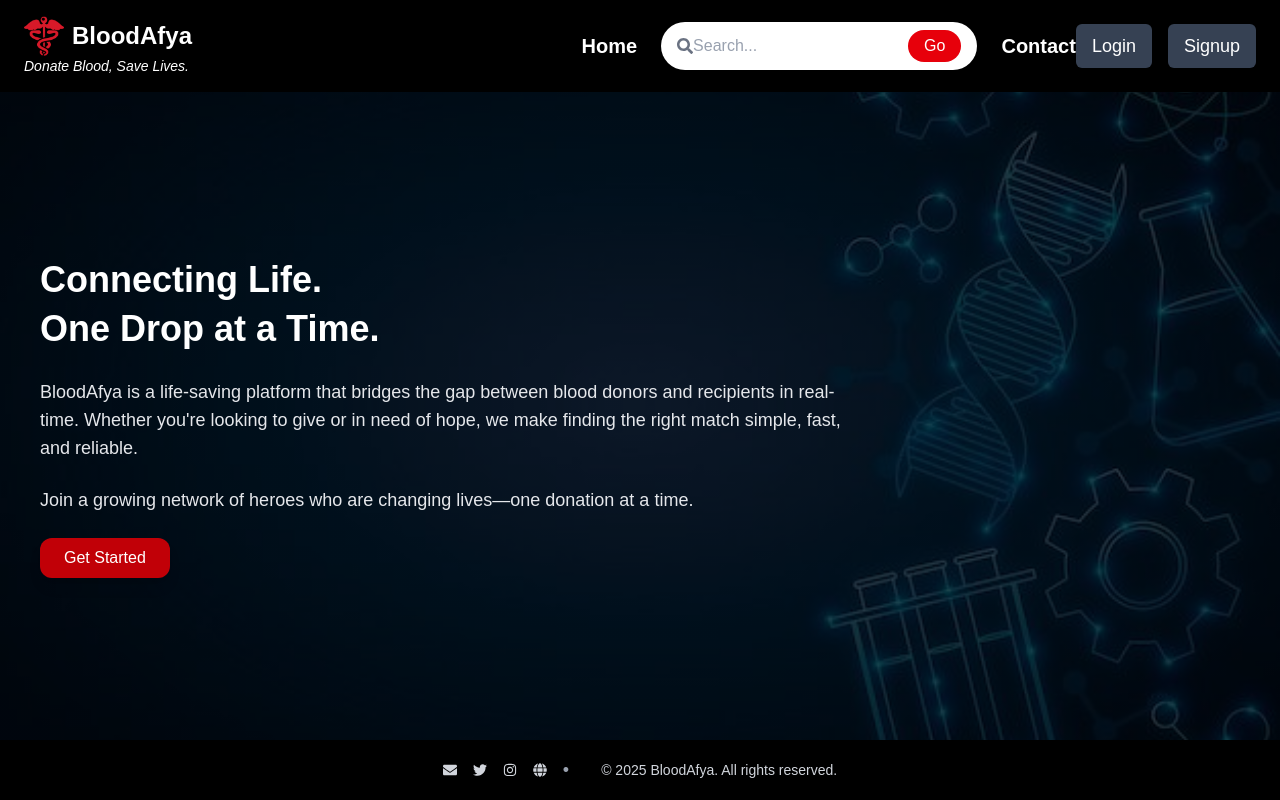
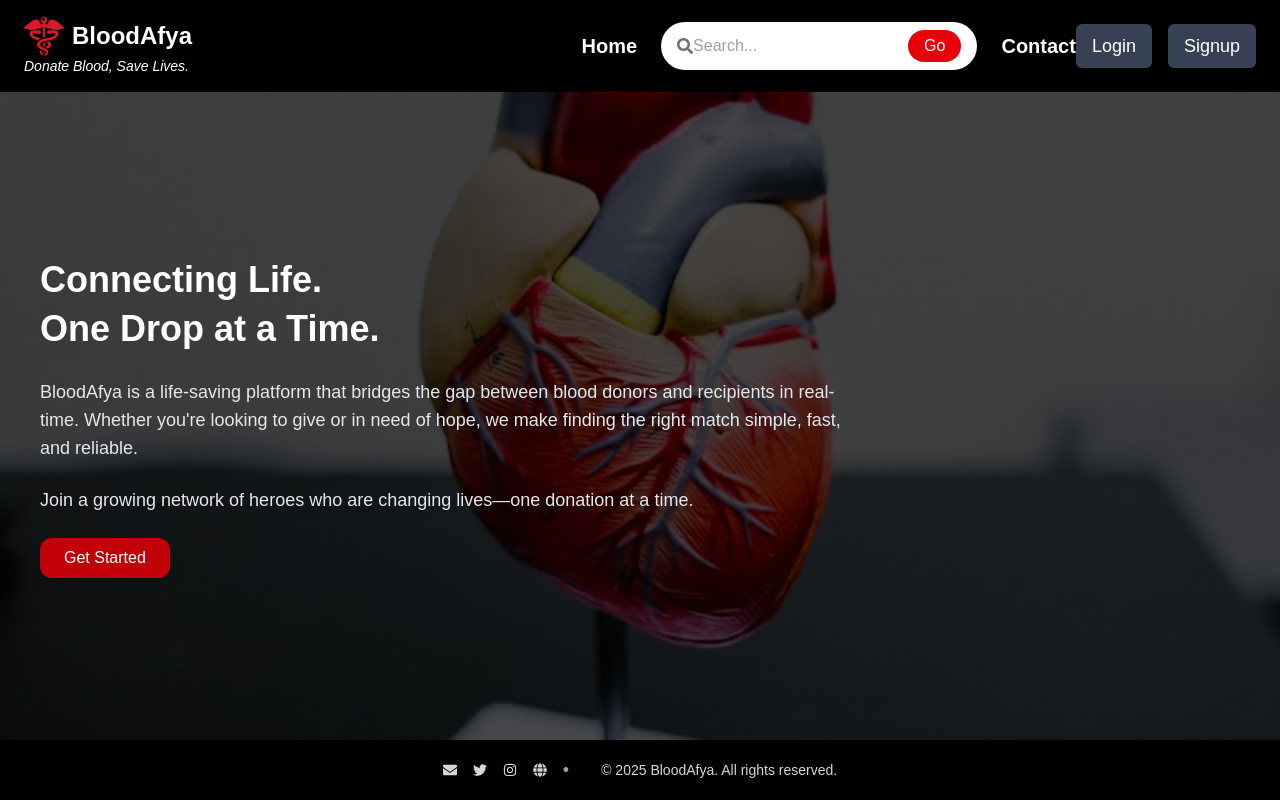
Before and after one commit to Lincoln-Madaraka/bloodafya, a Next.js app: page / in a window 1280 px wide. Built offline with nearby package versions, Linux system fonts and the light colour scheme.

Commit message:
bloodafya

```diff
--- a/package.json
+++ b/package.json
@@ -10,6 +10,7 @@
   },
   "dependencies": {
     "@prisma/client": "^6.9.0",
+    "framer-motion": "^12.16.0",
     "next": "15.3.3",
     "react": "^19.0.0",
     "react-dom": "^19.0.0",
--- a/src/app/page.tsx
+++ b/src/app/page.tsx
@@ -1,20 +1,38 @@
 'use client';
 
 import { useRouter } from 'next/navigation';
-import React from 'react';
+import React, { useState, useEffect } from 'react';
+import { motion } from 'framer-motion';
 import { FaTwitter, FaInstagram, FaGlobe, FaEnvelope, FaSearch } from 'react-icons/fa';
 export default function Home() {
   const router = useRouter();
+  const images = [
+  "/dash-background.jpeg",
+  "/login.jpeg",
+  "/signup-background.jpeg",
+  "/background-contact.jpeg"
+];
+  const [bgIndex, setBgIndex] = useState(0);
+      useEffect(() => {
+      const interval = setInterval(() => {
+        setBgIndex((prevIndex) => (prevIndex + 1) % images.length);
+      }, 3000); // 6 seconds
+      return () => clearInterval(interval);
+    }, []);
   const [menuOpen, setMenuOpen] = React.useState(false);
 
   return (
-    <div
-      className="min-h-screen bg-cover bg-center relative text-white flex flex-col"
+   <motion.div
+      key={bgIndex} // Re-animates on change
+      initial={{ opacity: 0 }}
+      animate={{ opacity: 1 }}
+      transition={{ duration: 1.5 }}
+      className="min-h-screen bg-cover bg-center relative text-white flex flex-col transition-all duration-1000"
       style={{
-        backgroundImage:
-          "linear-gradient(rgba(0,0,0,0.7), rgba(0,0,0,0.7)), url('/dash-background.jpeg')",
+        backgroundImage: `linear-gradient(rgba(0,0,0,0.7), rgba(0,0,0,0.7)), url('${images[bgIndex]}')`,
       }}
     >
+
       <div className="flex w-full">
       {/* Header */}
       <div className="hidden md:flex w-full flex-row">
@@ -98,17 +116,53 @@ export default function Home() {
       {/* Main Content */}
       <main className="flex items-center justify-start px-10 py-20 max-w-4xl flex-grow">
         <div className="space-y-6">
-          <h2 className="text-4xl font-bold leading-snug">
-            Connecting Life. <br /> One Drop at a Time.
-          </h2>
-          <p className="text-lg text-gray-200">
-            BloodAfya is a life-saving platform that bridges the gap between blood donors and
-            recipients in real-time. Whether you're looking to give or in need of hope, we make
-            finding the right match simple, fast, and reliable.
-          </p>
-          <p className="text-lg text-gray-200">
-            Join a growing network of heroes who are changing lives—one donation at a time.
-          </p>
+              <motion.div
+              className="space-y-6"
+              initial="hidden"
+              animate="visible"
+              variants={{
+                visible: {
+                  transition: {
+                    staggerChildren: 0.3, // Delay between elements
+                  },
+                },
+              }}
+              >
+              {/* Heading */}
+            <motion.h2
+              className="text-4xl font-bold leading-snug"
+              variants={{
+                hidden: { opacity: 0, y: 30 },
+                visible: { opacity: 1, y: 0, transition: { duration: 0.6, ease: 'easeOut' } },
+              }}
+            >
+              Connecting Life. <br /> One Drop at a Time.
+            </motion.h2>
+
+            {/* Paragraph 1 */}
+            <motion.p
+              className="text-lg text-gray-200"
+              variants={{
+                hidden: { opacity: 0, y: 30 },
+                visible: { opacity: 1, y: 0, transition: { duration: 0.6, ease: 'easeOut' } },
+              }}
+            >
+              BloodAfya is a life-saving platform that bridges the gap between blood donors and recipients
+              in real-time. Whether you're looking to give or in need of hope, we make finding the right
+              match simple, fast, and reliable.
+            </motion.p>
+
+            {/* Paragraph 2 */}
+            <motion.p
+              className="text-lg text-gray-200"
+              variants={{
+                hidden: { opacity: 0, y: 30 },
+                visible: { opacity: 1, y: 0, transition: { duration: 0.6, ease: 'easeOut' } },
+              }}
+            >
+              Join a growing network of heroes who are changing lives—one donation at a time.
+            </motion.p>
+          </motion.div>
           <button onClick={() => router.push('/register')} className="bg-red-700 hover:bg-red-800 transition px-6 py-2 rounded-xl shadow-lg">
             Get Started
           </button>
@@ -136,7 +190,7 @@ export default function Home() {
         <p className="ml-4">&copy; {new Date().getFullYear()} BloodAfya. All rights reserved.</p>
       </div>
     </footer>
-    </div>
+    </motion.div>
 
   );
 }
```
Also changed, not shown: 1 other file (tests, documents, lock files or other folders).
